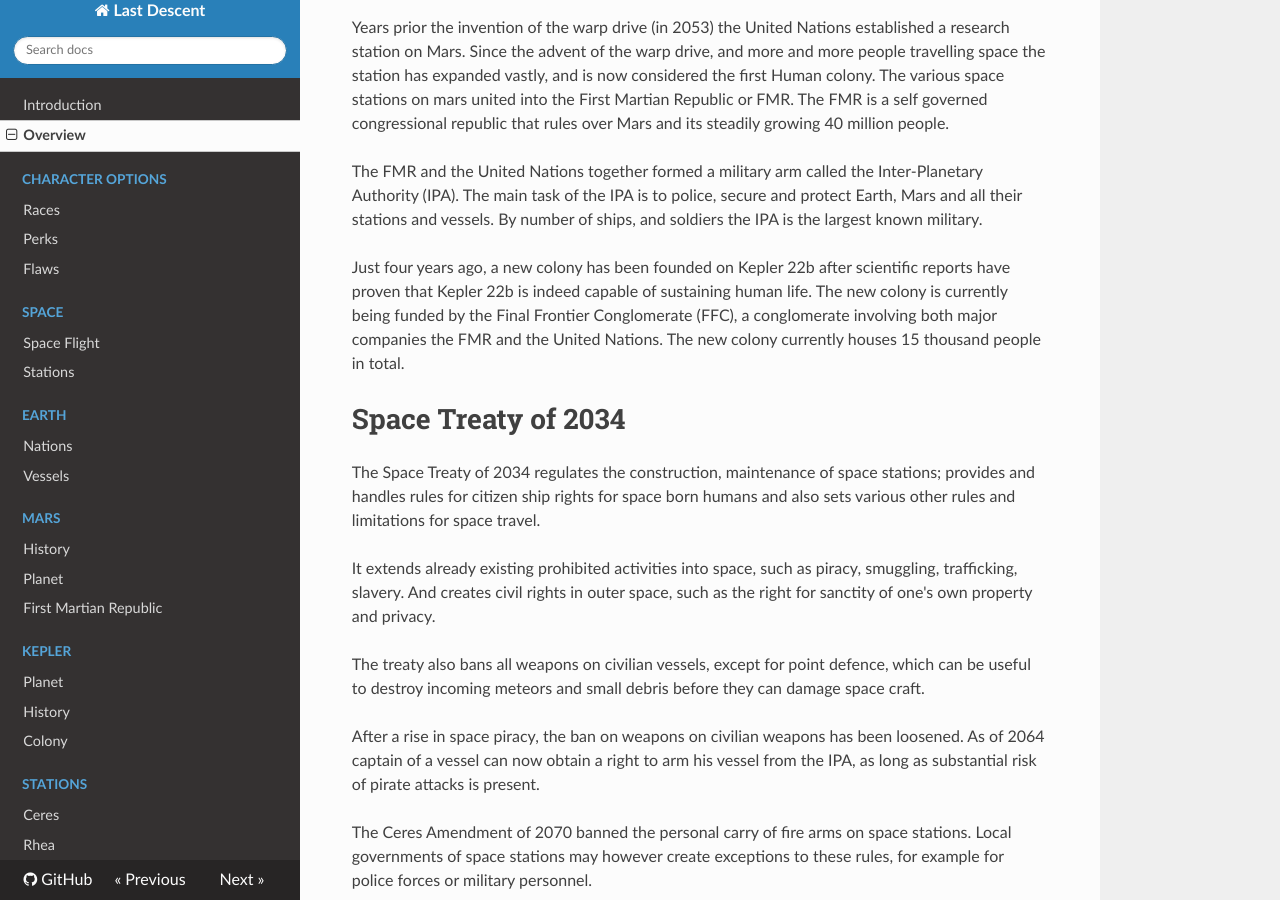
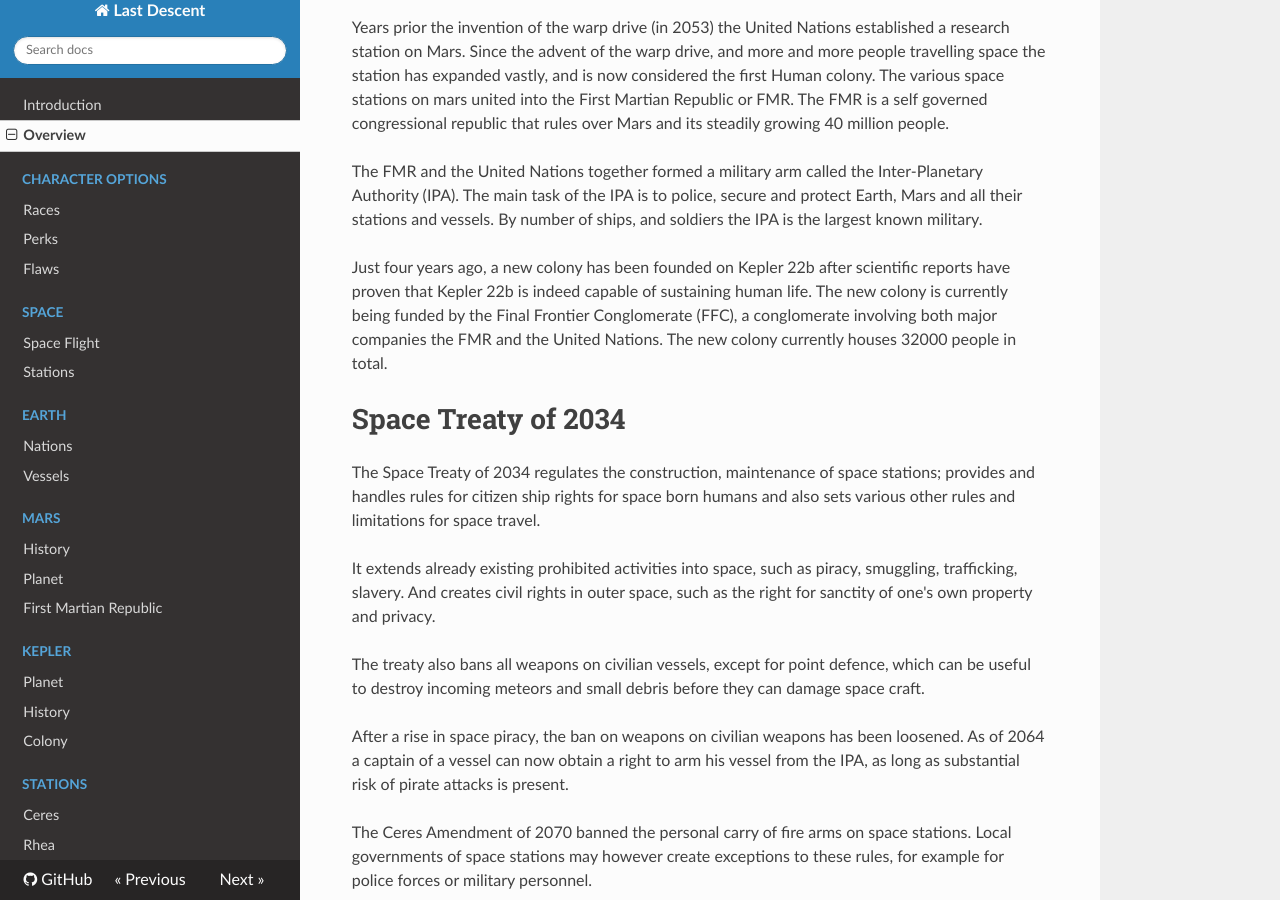
Before and after one commit to ehrpg/lastdescent, an MkDocs documentation site: the page built from docs/overview.md, in a window 1280 px wide and 900 px high, scrolled down 589 px. Built offline with MkDocs 1.6.1, drawn with Linux system fonts in a browser that asks for light colours; nearby versions of some CDN libraries; old or Windows-style settings are respelled for this version of MkDocs.

Commit message:
Fixed some small issues

```diff
--- a/docs/overview.md
+++ b/docs/overview.md
@@ -37,7 +37,7 @@ Just four years ago, a new colony has been founded on Kepler 22b after
 scientific reports have proven that Kepler 22b is indeed capable of sustaining
 human life. The new colony is currently being funded by the
 Final Frontier Conglomerate (FFC), a conglomerate involving both major companies
-the FMR and the United Nations. The new colony currently houses 15 thousand
+the FMR and the United Nations. The new colony currently houses 32000
 people in total.
 
 # Space Treaty of 2034
@@ -55,7 +55,7 @@ which can be useful to destroy incoming meteors and small debris before they
 can damage space craft.
 
 After a rise in space piracy, the ban on weapons on civilian weapons has been
-loosened. As of 2064 captain of a vessel can now obtain a right to arm his
+loosened. As of 2064 a captain of a vessel can now obtain a right to arm his
 vessel from the IPA, as long as substantial risk of pirate attacks is present.
 
 The Ceres Amendment of 2070 banned the personal carry of fire arms on space
```
